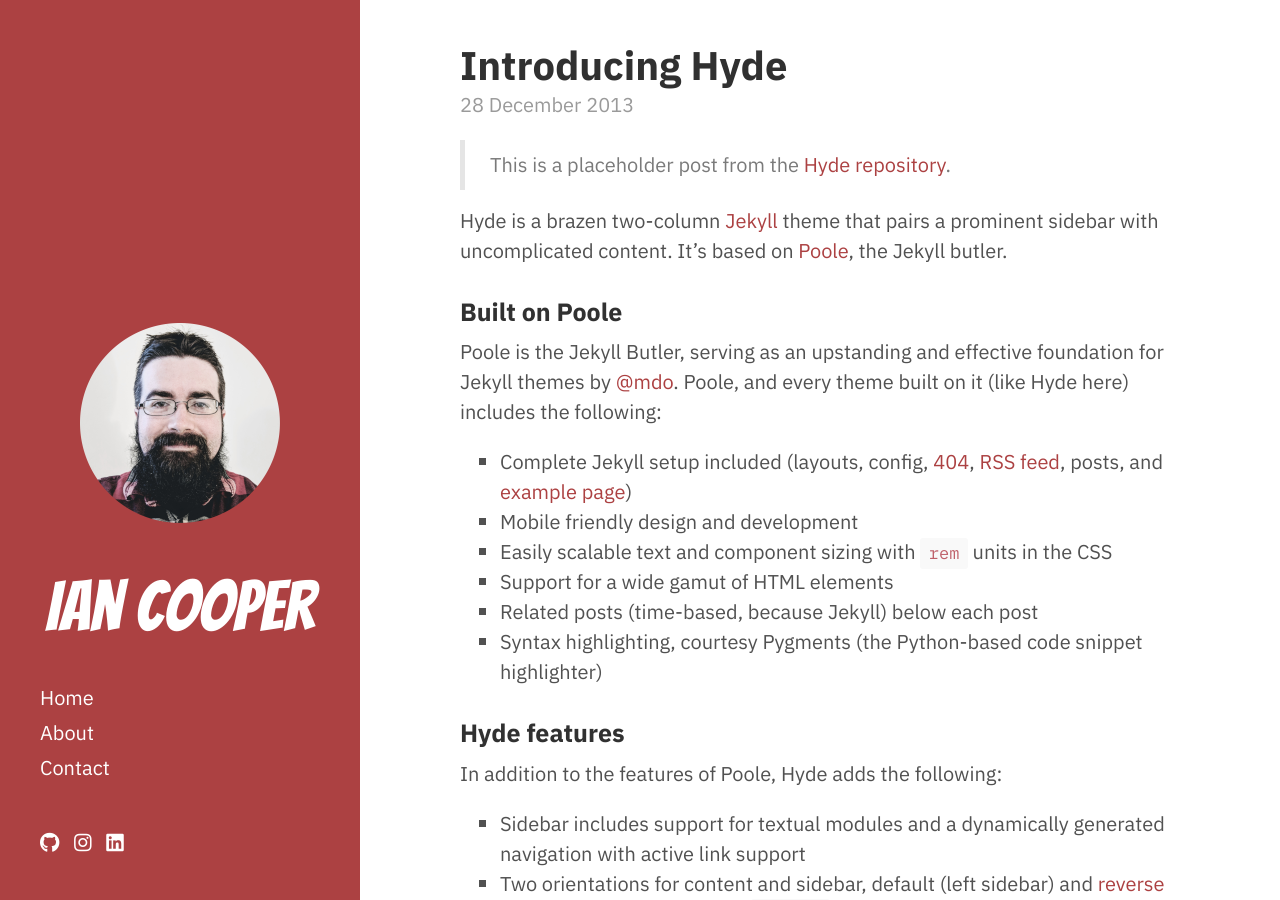
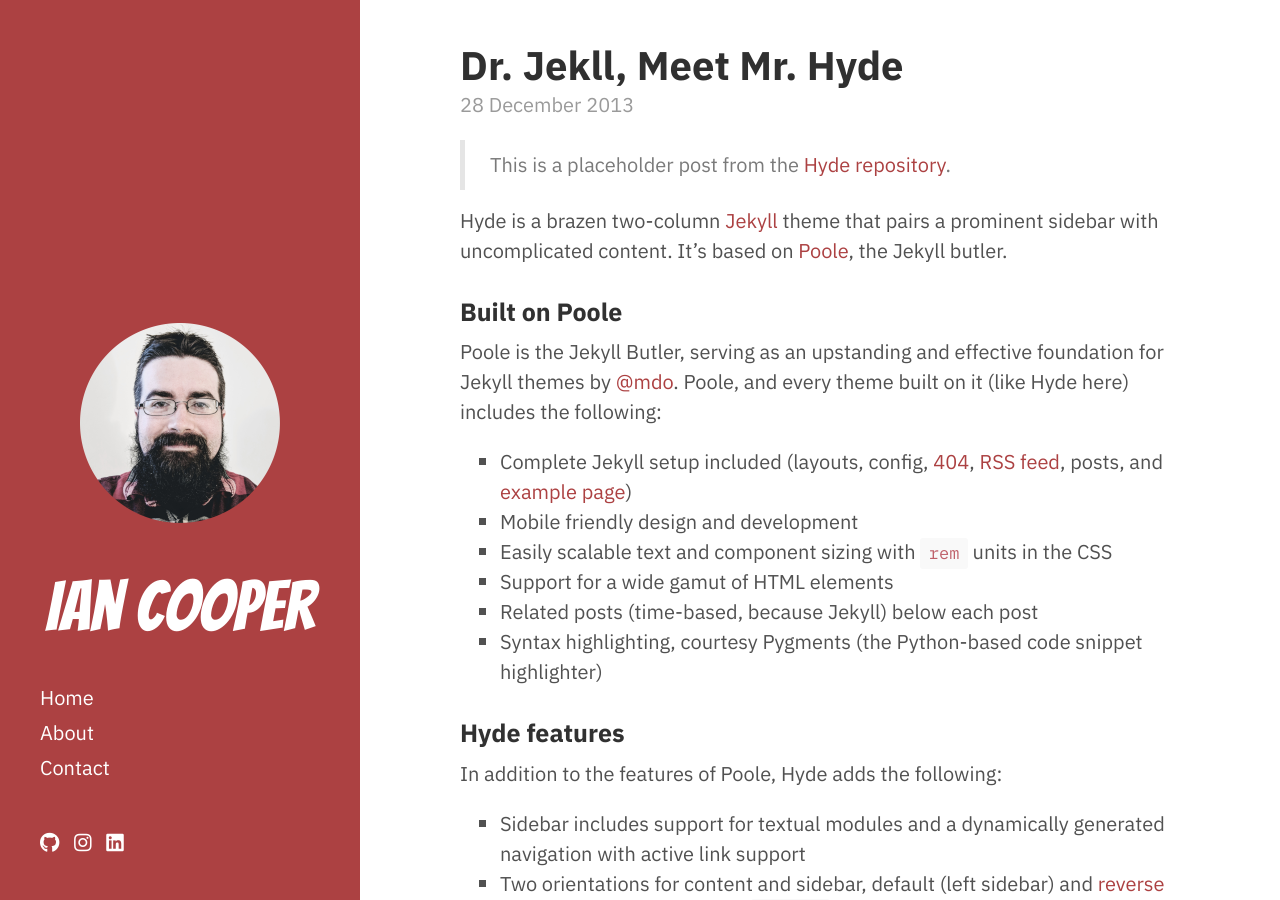
Before and after one commit to icooper/icooper.github.io, a Jekyll site: the page built from _posts/2013-12-28-introducing-hyde.md, in a window 1280 px wide and 900 px high. Built offline with Jekyll 4.4.1, drawn with Linux system fonts in a browser that asks for light colours; nearby versions of some CDN libraries.

Commit message:
updated layouts

```diff
--- a/_layouts/post.html
+++ b/_layouts/post.html
@@ -3,7 +3,13 @@
 ---
 
 <div class="post">
-    <h1 class="post-title">{{ page.title }}</h1>
+    <h1 class="post-title">
+        {% if page.longTitle %}
+            {{ page.longTitle }}
+        {% else %}
+            {{ page.title }}
+        {% endif %}
+    </h1>
     <span class="post-date">{{ page.date | date: "%-d %B %Y" }}</span>
     {{ content }}
 </div>
--- a/_posts/2013-12-28-introducing-hyde.md
+++ b/_posts/2013-12-28-introducing-hyde.md
@@ -1,6 +1,7 @@
 ---
 layout: post
 title: Introducing Hyde
+longTitle: Dr. Jekll, Meet Mr. Hyde
 date: 2013-12-28 00:00:00
 ---
 
--- a/index.html
+++ b/index.html
@@ -8,7 +8,11 @@
   <div class="post">
     <h1 class="post-title">
       <a href="{{ post.url }}">
-        {{ post.title }}
+        {% if post.longTitle %}
+          {{ post.longTitle }}
+        {% else %}
+          {{ post.title }}
+        {% endif %}
       </a>
     </h1>
 
```
Also changed, not shown: _layouts/page.html (+7 -3 lines).
